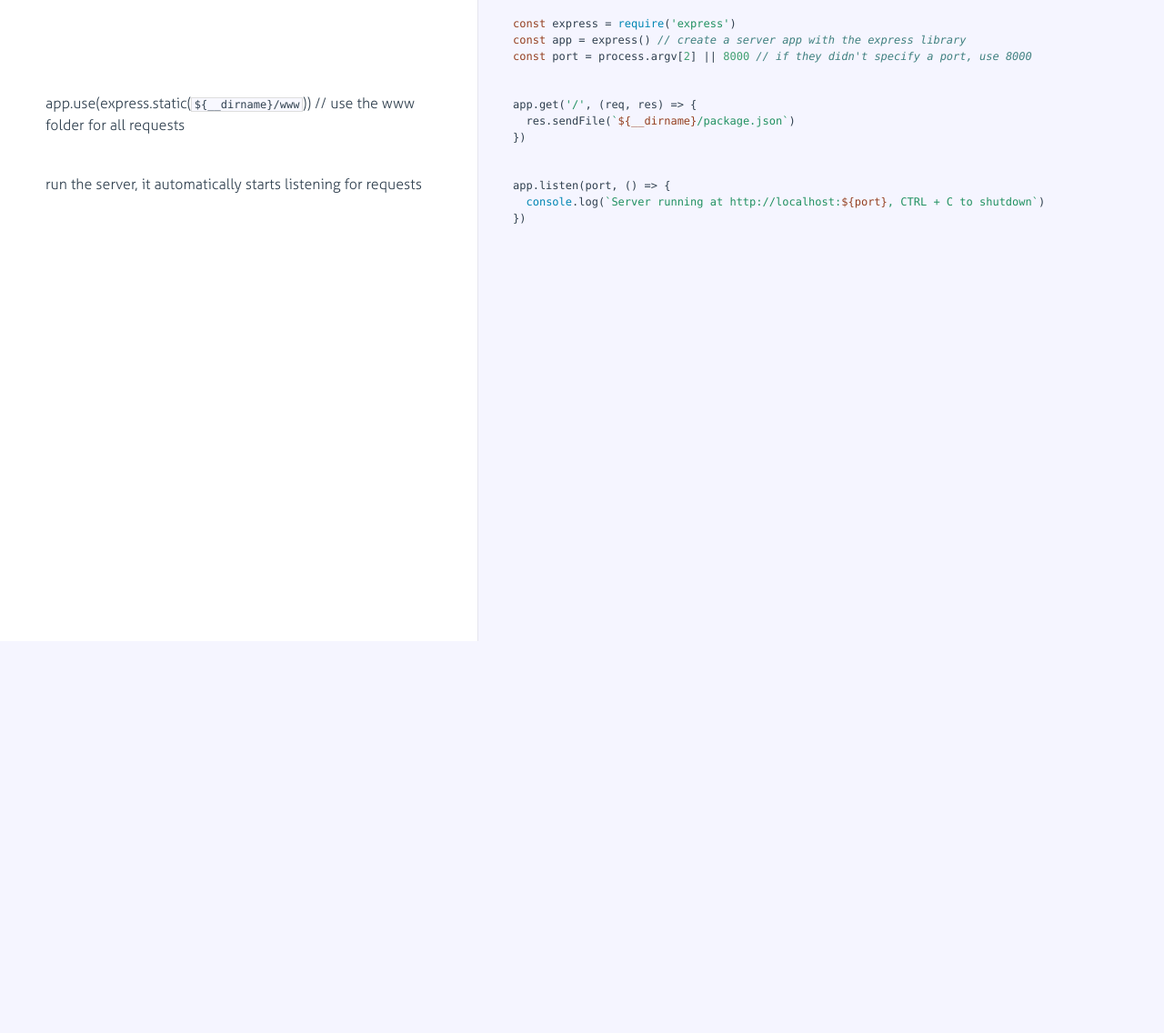
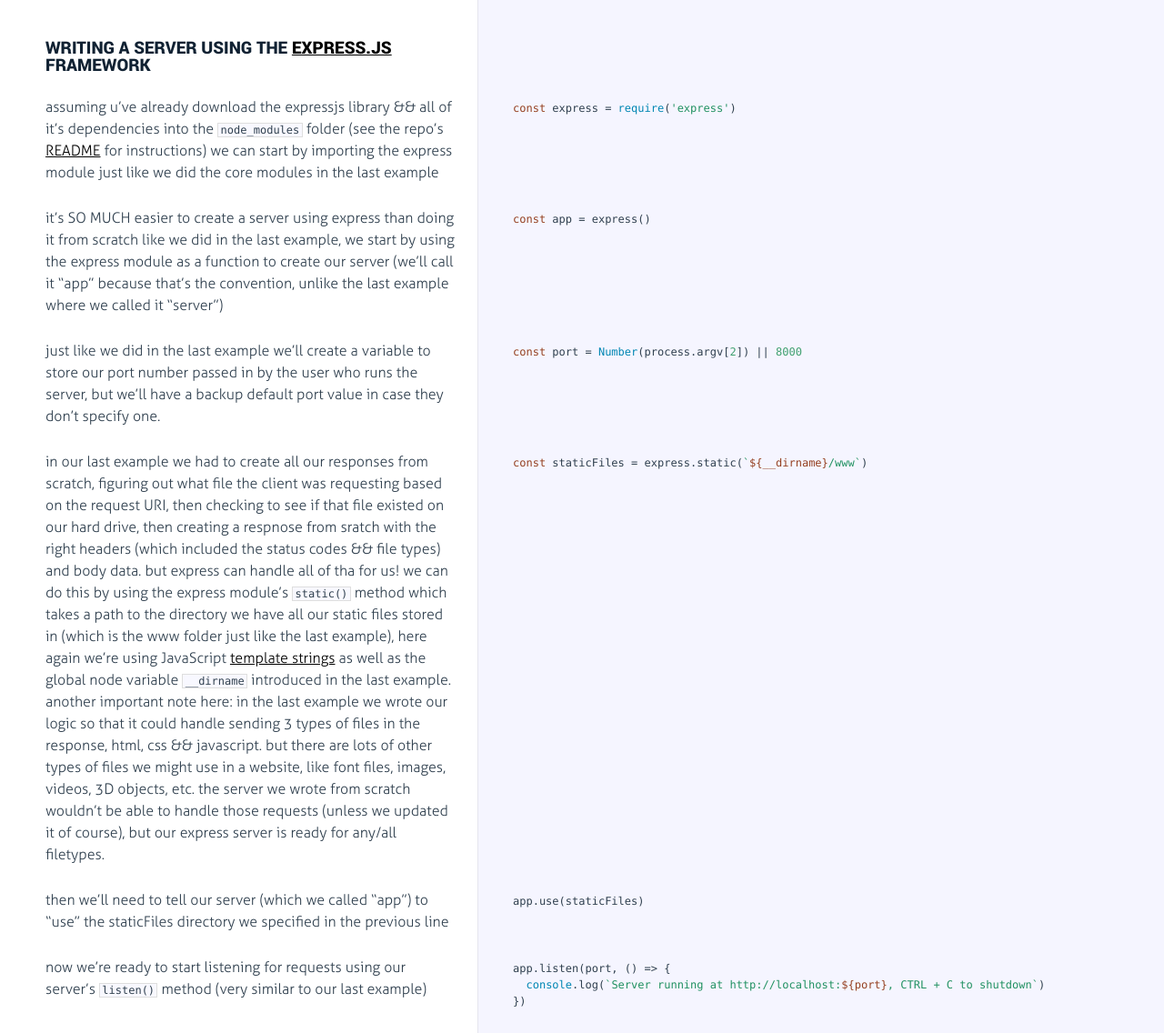
Before and after one commit to net-art-and-cultures/servers, a plain HTML site: page docs/express-server/server.html in a window 1280 px wide. Shown: the part 95-1231 px from the top of the page at 91% size. Before the commit the page ends 800 px from the top, so only its background shows below. Drawn offline with Linux system fonts and the light colour scheme.

Commit message:
added express-server notes

```diff
--- a/docs/express-server/server.html
+++ b/docs/express-server/server.html
@@ -50,12 +50,9 @@
               <div class="pilwrap ">
                 <a class="pilcrow" href="#section-1">&#182;</a>
               </div>
+              <h3 id="writing-a-server-using-the-express-js-framework">writing a server using the <a href="https://expressjs.com/">express.js</a> framework</h3>
 
             </div>
-
-            <div class="content"><div class='highlight'><pre><span class="hljs-keyword">const</span> express = <span class="hljs-built_in">require</span>(<span class="hljs-string">'express'</span>)
-<span class="hljs-keyword">const</span> app = express() <span class="hljs-comment">// create a server app with the express library</span>
-<span class="hljs-keyword">const</span> port = process.argv[<span class="hljs-number">2</span>] || <span class="hljs-number">8000</span> <span class="hljs-comment">// if they didn't specify a port, use 8000</span></pre></div></div>
 
         </li>
 
@@ -66,14 +63,11 @@
               <div class="pilwrap ">
                 <a class="pilcrow" href="#section-2">&#182;</a>
               </div>
-              <p>app.use(express.static(<code>${__dirname}/www</code>)) // use the www folder for all requests</p>
+              <p>assuming u’ve already download the expressjs library &amp;&amp; all of it’s dependencies into the <code>node_modules</code> folder (see the repo’s <a href="https://github.com/net-art-and-cultures/servers">README</a> for instructions) we can start by importing the express module just like we did the core modules in the last example</p>
 
             </div>
 
-            <div class="content"><div class='highlight'><pre>
-app.get(<span class="hljs-string">'/'</span>, (req, res) =&gt; {
-  res.sendFile(<span class="hljs-string">`<span class="hljs-subst">${__dirname}</span>/package.json`</span>)
-})</pre></div></div>
+            <div class="content"><div class='highlight'><pre><span class="hljs-keyword">const</span> express = <span class="hljs-built_in">require</span>(<span class="hljs-string">'express'</span>)</pre></div></div>
 
         </li>
 
@@ -84,7 +78,67 @@
               <div class="pilwrap ">
                 <a class="pilcrow" href="#section-3">&#182;</a>
               </div>
-              <p>run the server, it automatically starts listening for requests</p>
+              <p>it’s SO MUCH easier to create a server using express than doing it from scratch like we did in the last example, we start by using the express module as a function to create our server (we’ll call it “app” because that’s the convention, unlike the last example where we called it “server”)</p>
+
+            </div>
+
+            <div class="content"><div class='highlight'><pre><span class="hljs-keyword">const</span> app = express()</pre></div></div>
+
+        </li>
+
+
+        <li id="section-4">
+            <div class="annotation">
+
+              <div class="pilwrap ">
+                <a class="pilcrow" href="#section-4">&#182;</a>
+              </div>
+              <p>just like we did in the last example we’ll create a variable to store our port number passed in by the user who runs the server, but we’ll have a backup default port value in case they don’t specify one.</p>
+
+            </div>
+
+            <div class="content"><div class='highlight'><pre><span class="hljs-keyword">const</span> port = <span class="hljs-built_in">Number</span>(process.argv[<span class="hljs-number">2</span>]) || <span class="hljs-number">8000</span></pre></div></div>
+
+        </li>
+
+
+        <li id="section-5">
+            <div class="annotation">
+
+              <div class="pilwrap ">
+                <a class="pilcrow" href="#section-5">&#182;</a>
+              </div>
+              <p>in our last example we had to create all our responses from scratch, figuring out what file the client was requesting based on the request URI, then checking to see if that file existed on our hard drive, then creating a respnose from sratch with the right headers (which included the status codes &amp;&amp; file types) and body data. but express can handle all of tha for us! we can do this by using the express module’s <code>static()</code> method which takes a path to the directory we have all our static files stored in (which is the www folder just like the last example), here again we’re using JavaScript <a href="https://developer.mozilla.org/en-US/docs/Web/JavaScript/Reference/Template_literals">template strings</a> as well as the global node variable <code>__dirname</code> introduced in the last example. another important note here: in the last example we wrote our logic so that it could handle sending 3 types of files in the response, html, css &amp;&amp; javascript. but there are lots of other types of files we might use in a website, like font files, images, videos, 3D objects, etc. the server we wrote from scratch wouldn’t be able to handle those requests (unless we updated it of course), but our express server is ready for any/all filetypes.</p>
+
+            </div>
+
+            <div class="content"><div class='highlight'><pre><span class="hljs-keyword">const</span> staticFiles = express.static(<span class="hljs-string">`<span class="hljs-subst">${__dirname}</span>/www`</span>)</pre></div></div>
+
+        </li>
+
+
+        <li id="section-6">
+            <div class="annotation">
+
+              <div class="pilwrap ">
+                <a class="pilcrow" href="#section-6">&#182;</a>
+              </div>
+              <p>then we’ll need to tell our server (which we called “app”) to “use” the staticFiles directory we specified in the previous line</p>
+
+            </div>
+
+            <div class="content"><div class='highlight'><pre>app.use(staticFiles)</pre></div></div>
+
+        </li>
+
+
+        <li id="section-7">
+            <div class="annotation">
+
+              <div class="pilwrap ">
+                <a class="pilcrow" href="#section-7">&#182;</a>
+              </div>
+              <p>now we’re ready to start listening for requests using our server’s <code>listen()</code> method (very similar to our last example)</p>
 
             </div>
 
--- a/express-server/package.json
+++ b/express-server/package.json
@@ -4,7 +4,7 @@
   "description": "a simple express server example",
   "main": "server.js",
   "scripts": {
-    "test": "echo \"Error: no test specified\" && exit 1"
+    "start": "node server.js"
   },
   "author": "Nick Briz <nickbriz@gmail.com>",
   "license": "GPL-3.0",
--- a/node-server/server.js
+++ b/node-server/server.js
@@ -9,7 +9,7 @@
 
 // u might recall from a few weeks back that every application that needs access to the Internet needs to run on a "port" that isn't being used. this is b/c every app shares the same IP address which is assigned to the computer, so the computer needs some way to know where to send traffic it receives from the router.
 
-const port = Number(process.argv[2]) || 8000
+const port = process.argv[2] || 8000
 
 // a typical web server usually runs on port 80, however because this port requires root privleage (meaning u have to run ur command w/"sudo"), during development most programmers choose a port like 8000 or 8888, or sometimes also 3000 or something like that.
 
```
Also changed, not shown: docs/node-server/server.html (+1 -1 lines), express-server/server.js (+13 -7 lines), README.md.
